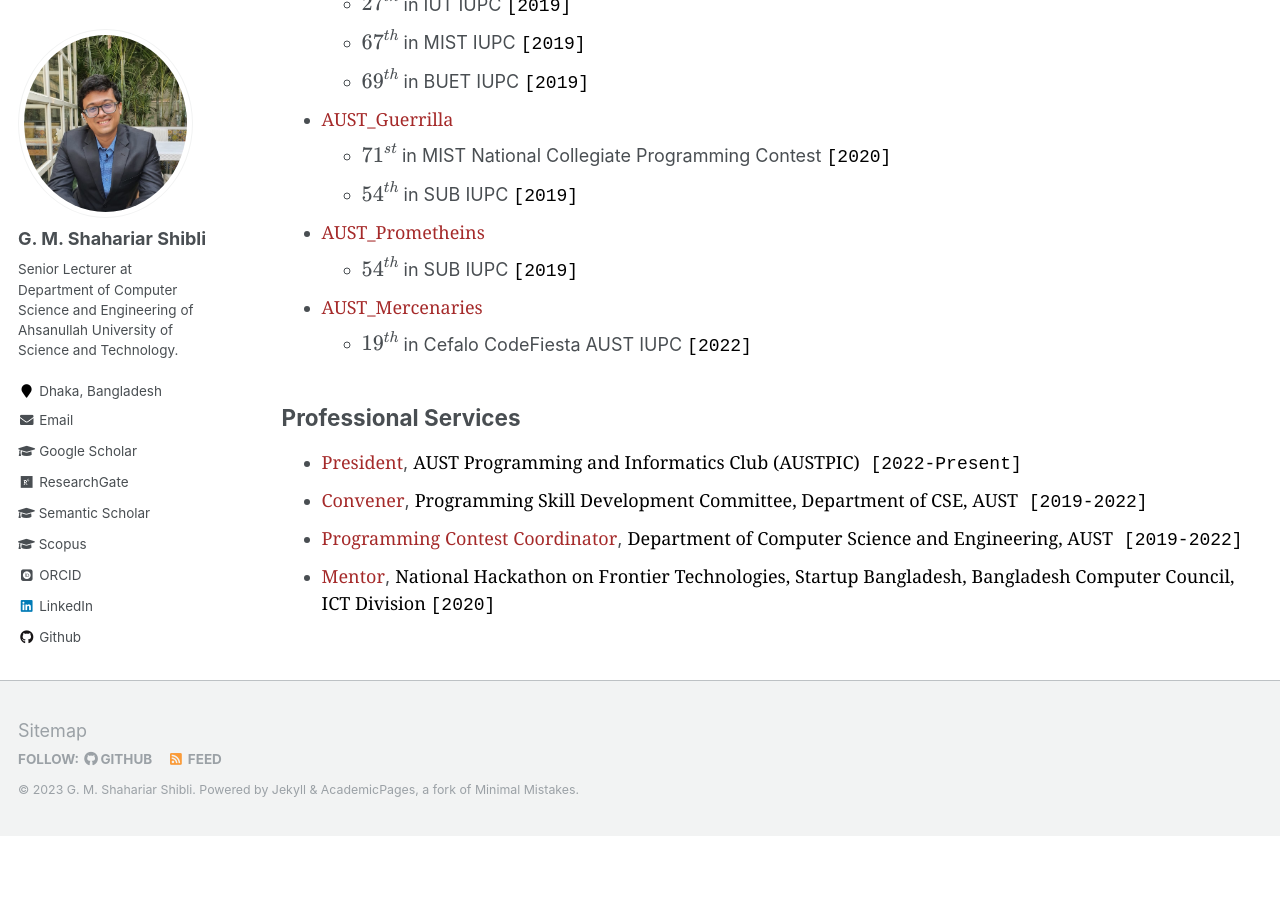
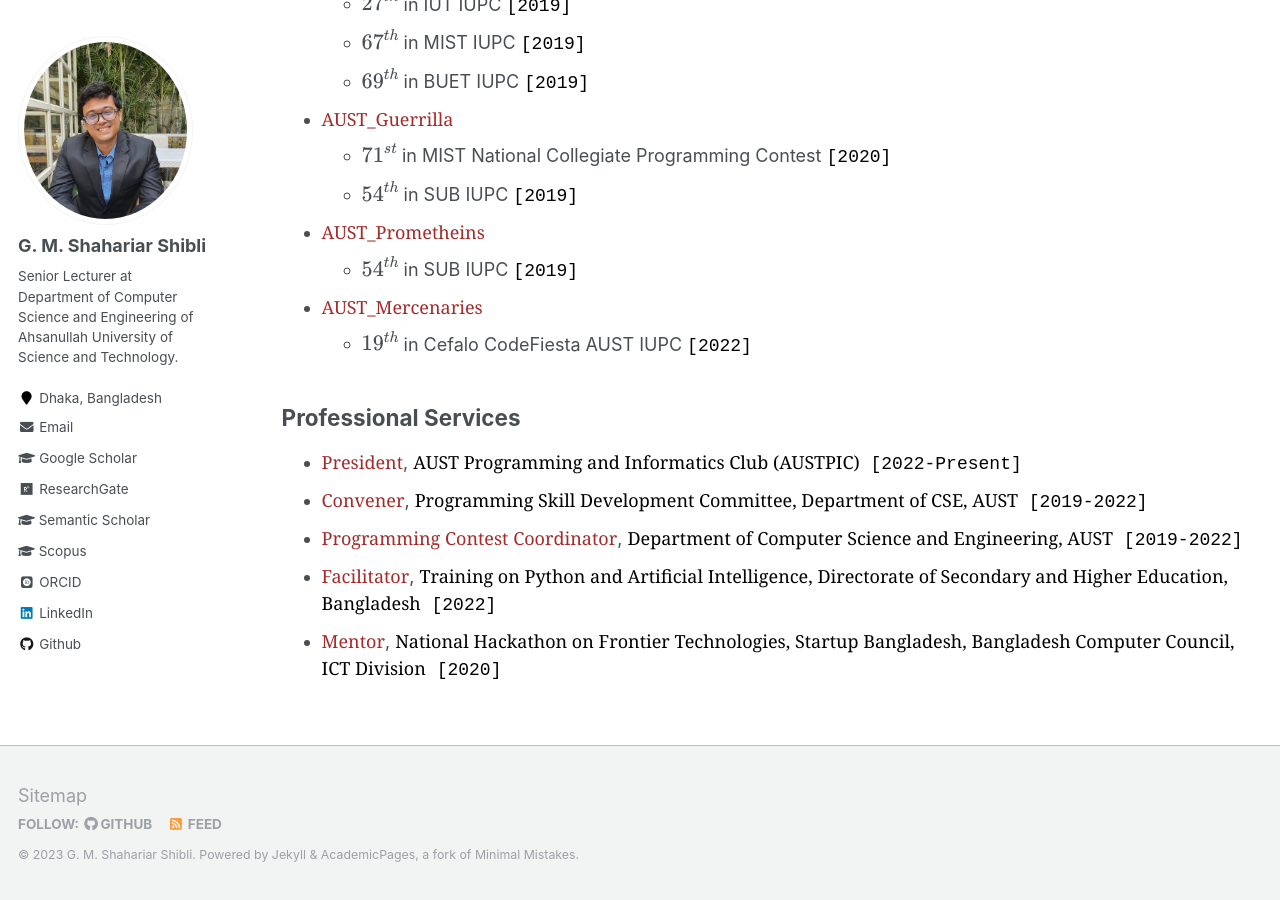
Before and after one commit to shahariar-shibli/shahariar-shibli.github.io, a Jekyll site: the page built from _pages/programming.md, in a window 1280 px wide and 900 px high, scrolled down 1745 px. Built offline with Jekyll 4.4.1, drawn with Linux system fonts in a browser that asks for light colours; some web fonts are replaced; formulas are drawn with MathJax 3; before the commit the page ends 2580 px from its top, so only the background shows below that.

Commit message:
Update programming.md

```diff
--- a/_pages/programming.md
+++ b/_pages/programming.md
@@ -65,4 +65,5 @@ author_profile: true
 + <span style="color:brown;font-family:Georgia;">President</span>, <span style="color:black;font-family:Georgia;">AUST Programming and Informatics Club (AUSTPIC)</span><span style="font-family:Courier New;color:black;">  [2022-Present]</span>
 + <span style="color:brown;font-family:Georgia;">Convener</span>, <span style="color:black;font-family:Georgia;">Programming Skill Development Committee, Department of CSE, AUST</span><span style="font-family:Courier New;color:black;">  [2019-2022]</span>
 + <span style="color:brown;font-family:Georgia;">Programming Contest Coordinator</span>, <span style="color:black;font-family:Georgia;">Department of Computer Science and Engineering, AUST</span><span style="font-family:Courier New;color:black;">  [2019-2022]</span>
-+ <span style="color:brown;font-family:Georgia;">Mentor</span>, <span style="color:black;font-family:Georgia;">National Hackathon on Frontier Technologies, Startup Bangladesh, Bangladesh Computer Council, ICT Division </span><span style="font-family:Courier New;color:black;">  [2020]</span>
++ <span style="color:brown;font-family:Georgia;">Facilitator</span>, <span style="color:black;font-family:Georgia;">Training on Python and Artificial Intelligence, Directorate of Secondary and Higher Education, Bangladesh</span><span style="font-family:Courier New;color:black;">  [2022]</span>
++ <span style="color:brown;font-family:Georgia;">Mentor</span>, <span style="color:black;font-family:Georgia;">National Hackathon on Frontier Technologies, Startup Bangladesh, Bangladesh Computer Council, ICT Division</span><span style="font-family:Courier New;color:black;">  [2020]</span>
```
